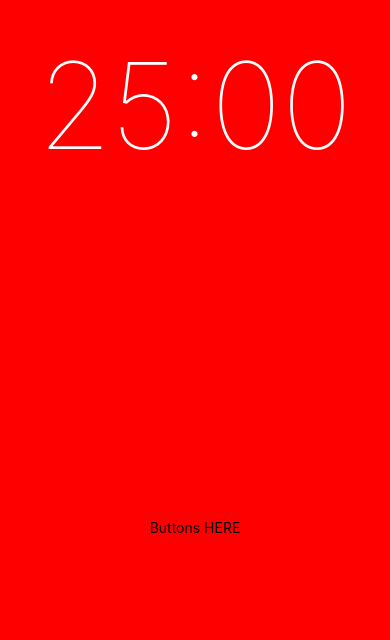
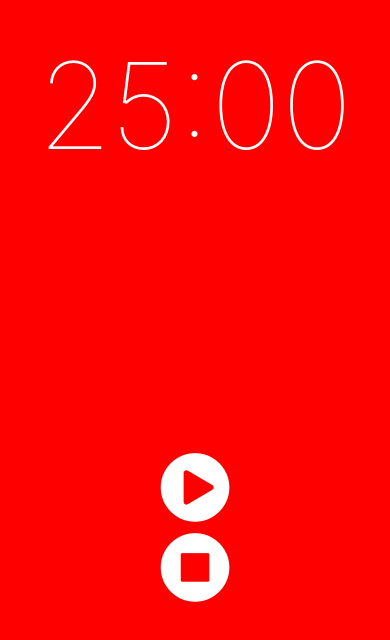
Before and after one commit to jhkim91/react-native-timer, a React Native app: screen / in a window 390 px wide. Shown: the part 176-816 px from the top of the page. Built offline with nearby package versions, Linux system fonts and the light colour scheme.

Commit message:
button components add

```diff
--- /dev/null
+++ b/components/Button/index.js
@@ -0,0 +1,18 @@
+import React from 'react';
+import PropTypes from 'prop-types';
+import { TouchableOpacity } from 'react-native';
+import { FontAwesome } from '@expo/vector-icons';
+
+function Button({ iconName, onPress }) {
+    return (
+        <TouchableOpacity onPressOut={onPress}>
+            <FontAwesome name={iconName} size={80} color="white"/>
+        </TouchableOpacity>
+    )
+}
+
+Button.propTypes = {
+    iconName: PropTypes.string.isRequired,
+    onPress: PropTypes.func.isRequired,
+}
+export default  Button;
--- a/components/Timer/index.js
+++ b/components/Timer/index.js
@@ -1,5 +1,6 @@
 import React, { Component } from 'react';
 import { View, Text, StyleSheet, StatusBar } from 'react-native';
+import Button from '../Button';
 
 class Timer extends Component {
     render() {
@@ -10,7 +11,8 @@
                     <Text style={styles.time}>25:00</Text>
                 </View>
                 <View style={styles.lower}>
-                    <Text>Buttons HERE</Text>
+                    <Button iconName="play-circle" onPress={() => alert("it works!")}/>
+                    <Button iconName="stop-circle" onPress={() => alert("it works!")}/>
                 </View>
             </View>
         )
```
